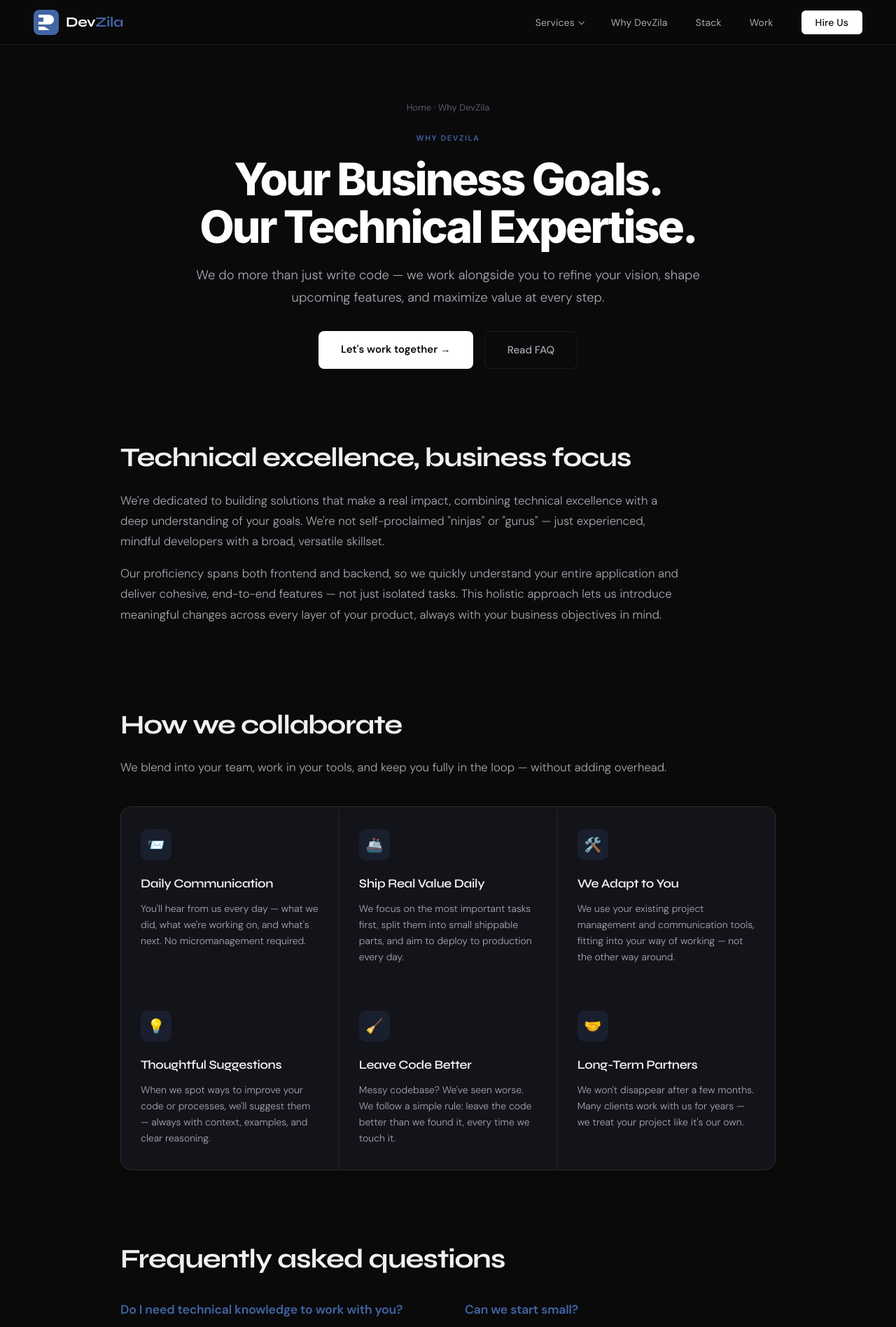
After one commit to devzila/devzila-v5, a PHP site: page /why-devzila in a window 1280 px wide. The commit adds this page. Shown: the top 1896 px of the page at 70% size. Run offline with PHP 8.4, Linux system fonts and the light colour scheme.

Commit message:
Why DevZila

```diff
--- a/assets/site.css
+++ b/assets/site.css
@@ -385,12 +385,36 @@ footer {
 .footer-legal a { color: var(--text-2); text-decoration: none; transition: color 0.2s; }
 .footer-legal a:hover { color: var(--text-1); }
 
+/* ── FAQ ── */
+.faq {
+  margin: 1.75rem auto 0;
+  display: grid;
+  grid-template-columns: 1fr 1fr;
+  gap: 2.5rem 3rem;
+}
+.faq-item h3 {
+  font-family: var(--font-body);
+  font-size: 1.1rem;
+  font-weight: 700;
+  color: var(--brand-blue);
+  margin-bottom: 0.6rem;
+  letter-spacing: -0.01em;
+}
+.faq-item p {
+  margin: 0;
+  color: var(--text-1);
+  font-weight: 300;
+  line-height: 1.75;
+  font-size: 0.98rem;
+}
+
 @media (max-width: 860px) {
   nav { padding: 0 1.25rem; }
   .nav-links { gap: 1.1rem; }
   .nav-links li.hide-mobile { display: none; }
   .dropdown-menu { min-width: 280px; grid-template-columns: 1fr; }
   .feature-grid { grid-template-columns: 1fr; }
+  .faq { grid-template-columns: 1fr; gap: 2rem; }
   .footer-top { grid-template-columns: 1fr 1fr; gap: 2rem; }
   .footer-bottom { flex-direction: column; gap: 1rem; text-align: center; }
 }
--- a/partials/footer.php
+++ b/partials/footer.php
@@ -45,6 +45,7 @@ $extraScripts = $extraScripts ?? '';
         <h5>Company</h5>
         <ul>
           <li><a href="/">Home</a></li>
+          <li><a href="why-devzila">Why DevZila</a></li>
           <li><a href="/#work">Our Work</a></li>
           <li><a href="hire-us">Hire Us</a></li>
           <li><a href="mailto:hello@devzila.com">Contact</a></li>
--- a/partials/header.php
+++ b/partials/header.php
@@ -62,6 +62,7 @@ $navServicesHref = $navServicesHref ?? '/#services';
         </div>
       </div>
     </li>
+    <li class="hide-mobile"><a href="why-devzila">Why DevZila</a></li>
     <li class="hide-mobile"><a href="/#stack">Stack</a></li>
     <li class="hide-mobile"><a href="/#work">Work</a></li>
     <li><a href="hire-us" class="nav-cta">Hire Us</a></li>
--- /dev/null
+++ b/why-devzila.php
@@ -0,0 +1,109 @@
+<?php
+$pageTitle = 'Why DevZila — Your Business Goals, Our Technical Expertise';
+$pageDescription = 'We do more than write code. We work alongside you to refine your vision, shape features, and maximize value — with senior Ruby on Rails expertise.';
+$navServicesHref = '/#services';
+require __DIR__ . '/partials/header.php';
+?>
+
+<header class="svc-header">
+  <div class="breadcrumb"><a href="/">Home</a> · Why DevZila</div>
+  <div class="svc-label">Why DevZila</div>
+  <h1>Your Business Goals.<br>Our Technical Expertise.</h1>
+  <p>We do more than just write code — we work alongside you to refine your vision, shape upcoming features, and maximize value at every step.</p>
+  <div class="header-actions">
+    <a href="hire-us" class="btn-primary">Let's work together →</a>
+    <a href="#faq" class="btn-ghost">Read FAQ</a>
+  </div>
+</header>
+
+<section class="svc-section">
+  <h2>Technical excellence, business focus</h2>
+  <p>We're dedicated to building solutions that make a real impact, combining technical excellence with a deep understanding of your goals. We're not self-proclaimed "ninjas" or "gurus" — just experienced, mindful developers with a broad, versatile skillset.</p>
+  <p>Our proficiency spans both frontend and backend, so we quickly understand your entire application and deliver cohesive, end-to-end features — not just isolated tasks. This holistic approach lets us introduce meaningful changes across every layer of your product, always with your business objectives in mind.</p>
+</section>
+
+<section class="svc-section">
+  <h2>How we collaborate</h2>
+  <p>We blend into your team, work in your tools, and keep you fully in the loop — without adding overhead.</p>
+  <div class="feature-grid">
+    <div class="feature-card">
+      <div class="ic">📨</div>
+      <h3>Daily Communication</h3>
+      <p>You'll hear from us every day — what we did, what we're working on, and what's next. No micromanagement required.</p>
+    </div>
+    <div class="feature-card">
+      <div class="ic">🚢</div>
+      <h3>Ship Real Value Daily</h3>
+      <p>We focus on the most important tasks first, split them into small shippable parts, and aim to deploy to production every day.</p>
+    </div>
+    <div class="feature-card">
+      <div class="ic">🛠️</div>
+      <h3>We Adapt to You</h3>
+      <p>We use your existing project management and communication tools, fitting into your way of working — not the other way around.</p>
+    </div>
+    <div class="feature-card">
+      <div class="ic">💡</div>
+      <h3>Thoughtful Suggestions</h3>
+      <p>When we spot ways to improve your code or processes, we'll suggest them — always with context, examples, and clear reasoning.</p>
+    </div>
+    <div class="feature-card">
+      <div class="ic">🧹</div>
+      <h3>Leave Code Better</h3>
+      <p>Messy codebase? We've seen worse. We follow a simple rule: leave the code better than we found it, every time we touch it.</p>
+    </div>
+    <div class="feature-card">
+      <div class="ic">🤝</div>
+      <h3>Long-Term Partners</h3>
+      <p>We won't disappear after a few months. Many clients work with us for years — we treat your project like it's our own.</p>
+    </div>
+  </div>
+</section>
+
+<section class="svc-section" id="faq">
+  <h2>Frequently asked questions</h2>
+  <div class="faq">
+    <div class="faq-item">
+      <h3>Do I need technical knowledge to work with you?</h3>
+      <p>Not at all. We've worked directly with non-technical founders, COOs, product managers, and domain experts. We translate tech into business terms and make sure you always understand what's going on.</p>
+    </div>
+    <div class="faq-item">
+      <h3>Can we start small?</h3>
+      <p>Absolutely. Many of our long-term collaborations started with a small upgrade or refactor. We can begin with a specific goal or a code audit, and build from there.</p>
+    </div>
+    <div class="faq-item">
+      <h3>Do you work with in-house teams?</h3>
+      <p>Yes. On many projects we work alongside existing developers — contributing code, supporting architecture decisions, and mentoring less experienced team members.</p>
+    </div>
+    <div class="faq-item">
+      <h3>How do you charge for your services?</h3>
+      <p>We typically work on a time &amp; materials basis, billed monthly. No long-term lock-ins, no surprises.</p>
+    </div>
+    <div class="faq-item">
+      <h3>How will you work with my current team?</h3>
+      <p>We use your existing project management and communication tools, keeping everything visible and transparent. Our goal is to blend seamlessly — no "us vs. them," just "we."</p>
+    </div>
+    <div class="faq-item">
+      <h3>What if our codebase is messy?</h3>
+      <p>We've seen worse. We follow a simple rule: leave the code better than we found it. Small improvements, every time we touch it.</p>
+    </div>
+    <div class="faq-item">
+      <h3>What does the first week look like?</h3>
+      <p>From day one we dive into your most important task — asking questions, learning the code, and aiming to ship changes immediately. Then we repeat daily: pick the top priority, break it down, finish, and deploy.</p>
+    </div>
+    <div class="faq-item">
+      <h3>Are your developers senior?</h3>
+      <p>Yes — our team is made up of experienced developers. You get people who've worked on complex applications for years, not juniors learning on your project.</p>
+    </div>
+  </div>
+</section>
+
+<div class="svc-cta">
+  <h2>Want developers who deliver real business value?</h2>
+  <p>Let's talk about how our experienced team can help you ship features faster and achieve your goals.</p>
+  <div class="cta-actions">
+    <a href="hire-us" class="btn-primary">Contact us today →</a>
+    <a href="https://calendly.com/nilayanand/15min" target="_blank" rel="noopener noreferrer" class="btn-ghost">Book a call</a>
+  </div>
+</div>
+
+<?php require __DIR__ . '/partials/footer.php'; ?>
```
